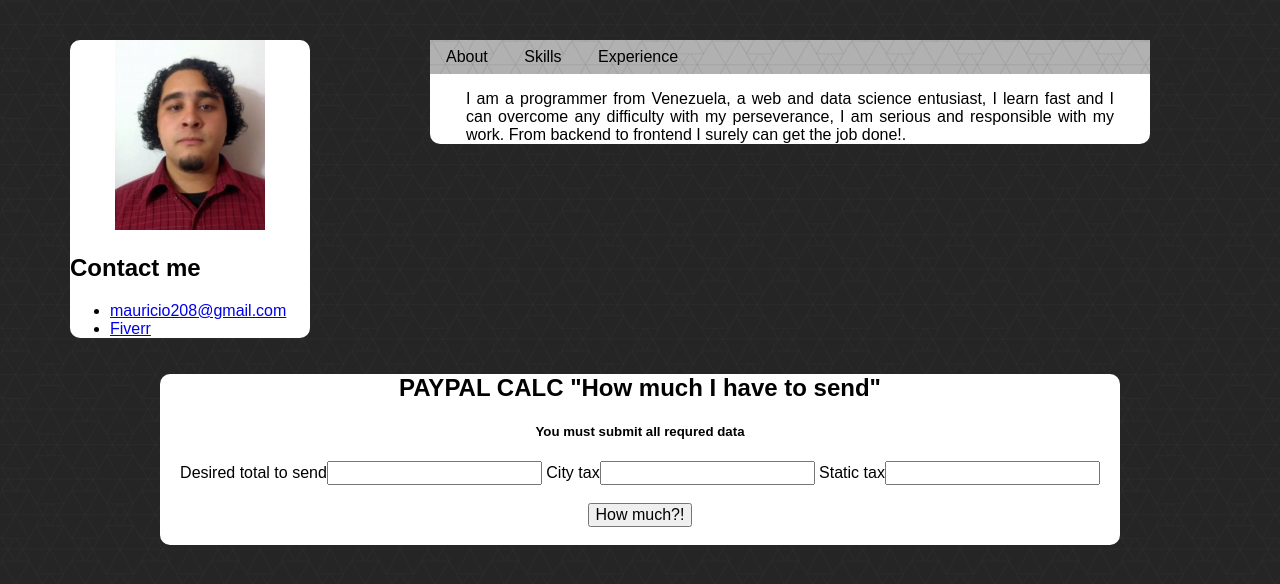
After one commit to mauricio208/portfolio, a Django app: page /paypalHowMuch in a window 1280 px wide. The commit adds this page. Shown: the top 584 px of the page. Run offline with Django 3.2, Linux system fonts and the light colour scheme.

Commit message:
agregada nueva funcionalidad calculadora paypal

```diff
--- a/home/jinja2/home.html
+++ b/home/jinja2/home.html
@@ -44,19 +44,15 @@
     	</div>
     </div>
     <div class="pure-u-1 center_inline" >
-    	<button class="button-xlarge pure-button">
-    		My projects
-    	</button>
+    	{% block general %}
+    	    <button class="button-xlarge pure-button">
+    			My projects
+    		</button>
+    	{% endblock general %}
+
     </div>
 
-    <script>
-    	function get_from_imei(imei) {
-    		$.get( "/?url=www.iphoneimei.info/?imei=358551051859312", function( data ) {
-			  var result=data;
-			  alert( "Load was performed." );
-			});
-    	}
-    </script>
+
 </body>
 
 </html>
--- /dev/null
+++ b/home/jinja2/paypal_t.html
@@ -0,0 +1,23 @@
+{% extends "home.html" %}
+{% block general %}
+  <div class="paypal_calc white center_block">
+  	<span><h2>PAYPAL CALC "How much I have to send"</h2></span>
+	{% if error %}
+  			<span class="center_inline"><h5>{{error}}</h5></span>
+  	{% endif %}
+  	<form action="">
+
+  		<span>Desired total to send</span><input step="0.0000001" type="number" name="total_a_enviar">
+  		<span>City tax</span><input step="0.0000001" type="number" name="tasa_pais">
+  		<span>Static tax</span><input step="0.0000001" type="number" name="tasa_fija">
+		<br>
+		<br>
+  		<button class="center_inline">How much?!</button>
+  		<br>
+  		<br>
+  		{% if total %}
+  			<span><h2>This much: {{total}}</h2></span>
+  		{% endif %}
+  	</form>
+  </div>
+{% endblock %}
--- a/home/urls.py
+++ b/home/urls.py
@@ -1,6 +1,7 @@
 from django.conf.urls import url
-from home.views import HomeView
+from home.views import *
 
 urlpatterns = [
     url(r'^$', HomeView.as_view(), name='home'),
+    url(r'paypalHowMuch', PaypalHowmuchView.as_view(), name='paypal_howmuch'),
 ]
--- a/home/views.py
+++ b/home/views.py
@@ -1,5 +1,5 @@
-from django.shortcuts import render
-from django.views.generic.base import TemplateView
+from django.shortcuts import render_to_response
+from django.views.generic.base import View,TemplateView
 
 class HomeView(TemplateView):
 
@@ -8,3 +8,28 @@
     def get_context_data(self, **kwargs):
         context = super(HomeView, self).get_context_data(**kwargs)
         return context
+
+
+class PaypalHowmuchView(View):
+	def how_much_send_for(self,total_a_enviar, tasa_pais, tasa_fija) :
+		i = total_a_enviar/(1-tasa_pais)
+		valor_iteracion= lambda x :x-x*(tasa_pais+(tasa_fija/x))
+
+		while valor_iteracion(i)<total_a_enviar:
+			i+=0.1
+		return i
+
+	def get (self,request):
+		# import pudb; pudb.set_trace()
+		total=request.GET.get('total_a_enviar',None)
+		tp=request.GET.get('tasa_pais',None)
+		tf=request.GET.get('tasa_fija',None)
+
+		context={'total':None,'error':None}
+		if tp and total and tf:
+			tp=float(tp)/100
+			context['total']=self.how_much_send_for(float(total),tp, float(tf))
+		else:
+			context['error']='You must submit all requred data'
+
+		return render_to_response(template_name='paypal_t.html',context=context)
```
